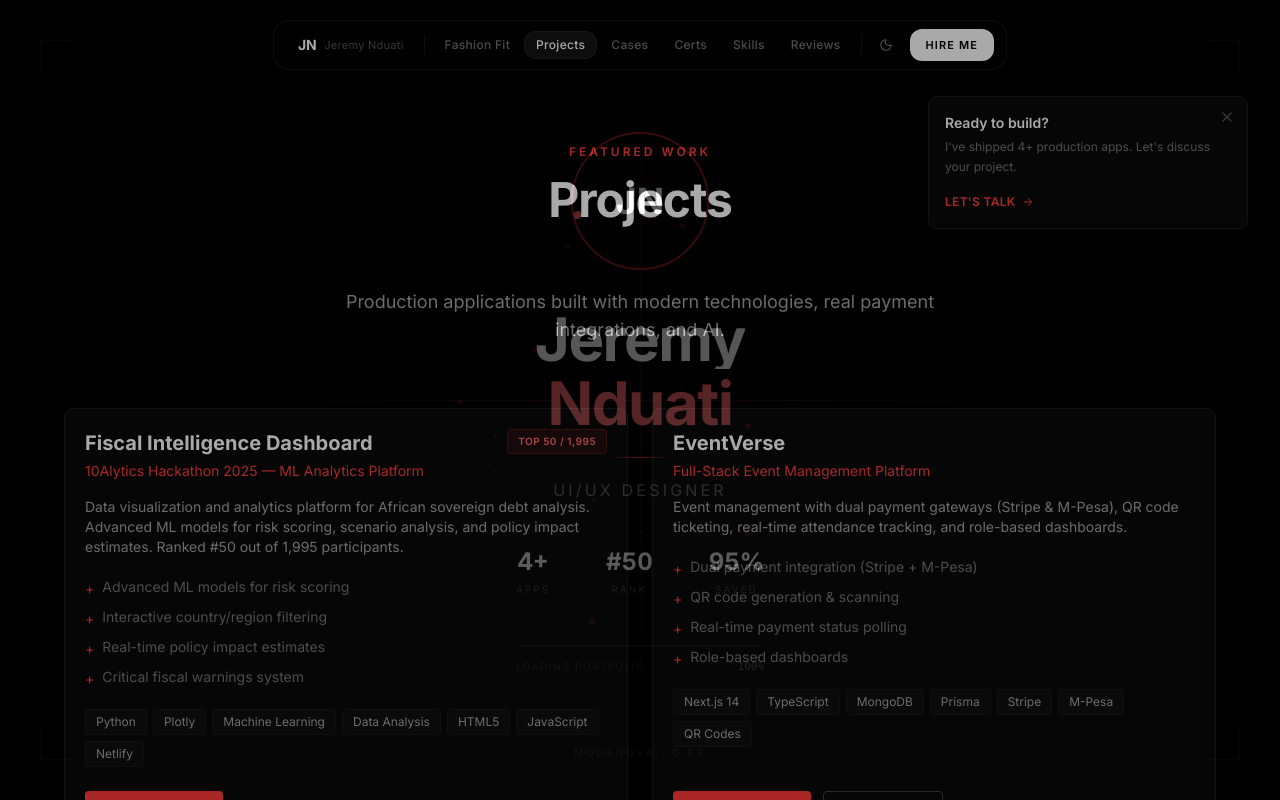
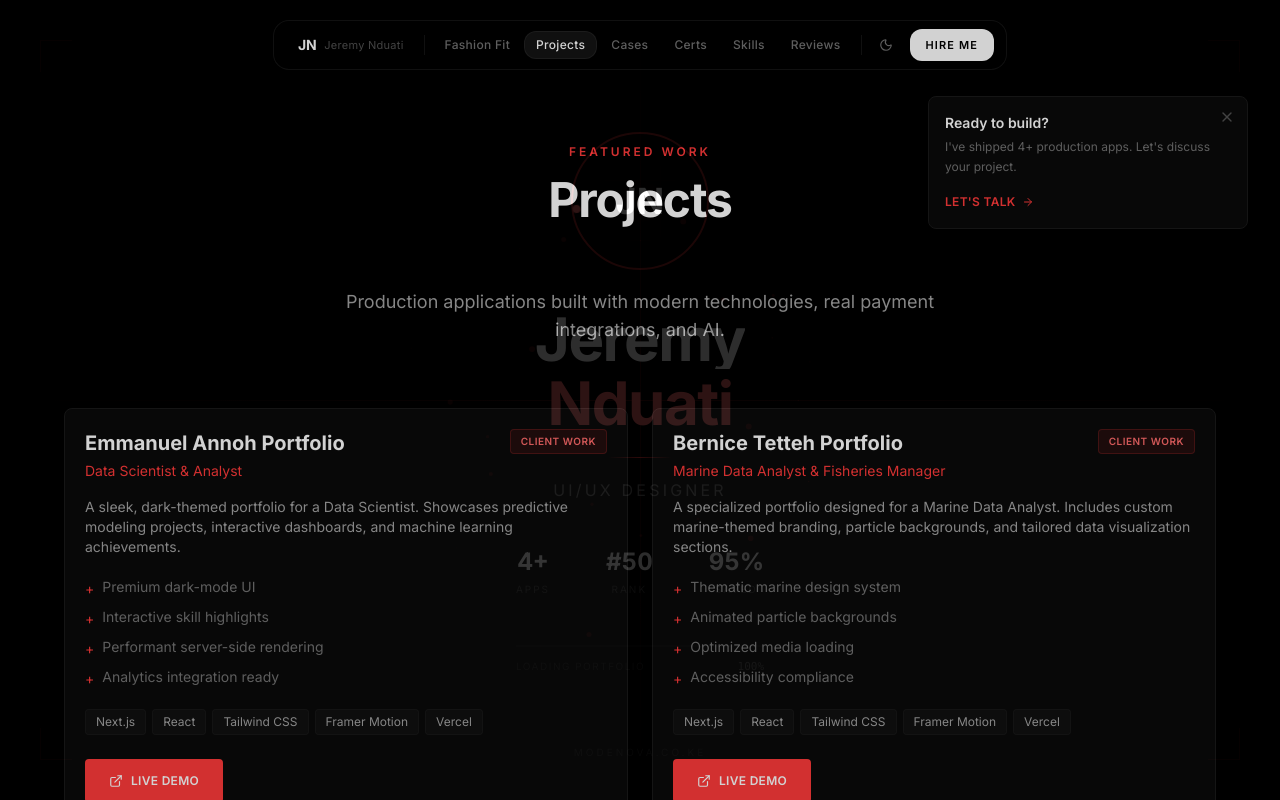
Before and after one commit to jeremydev-c/jeremy-portfolio, a Next.js app: page /projects in a window 1280 px wide. Shown: the top 800 px of the page. Built offline with nearby package versions, Linux system fonts and the light colour scheme.

Commit message:
Update portfolio: Add client projects, add Client Work badges, and remove YSK banner

```diff
--- a/app/case-studies/page.tsx
+++ b/app/case-studies/page.tsx
@@ -8,61 +8,43 @@ import ScrollToTop from '../components/ScrollToTop';
 
 export default function CaseStudies() {
   const caseStudies = [
+
     {
-      name: 'Fiscal Intelligence Dashboard',
-      summary: 'ML analytics platform for African sovereign debt — ranked #50 / 1,995 globally.',
-      role: 'Data Scientist & ML Engineer',
-      timeline: 'Hackathon',
-      stack: 'Python, Plotly, ML',
+      name: 'MT Kenya Sign Language Training Institute',
+      summary: 'A fully automated digital storefront and admissions portal handling document uploads and automated email receipts.',
+      role: 'Full-Stack Developer',
+      timeline: '4 weeks',
+      stack: 'HTML/CSS, JS, Node.js, Vercel',
       challenge:
-        'Create an intuitive platform enabling policymakers to understand fiscal risks and predict outcomes using complex financial datasets. Compete against 1,995 participants.',
+        'Digitize the admissions process for a sign language institute to allow seamless online applications with document uploads, without the overhead of a traditional database.',
       solution: [
-        'Developed advanced ML models for risk scoring and scenario analysis.',
-        'Built interactive dashboard with real-time filtering and dynamic visualizations.',
-        'Implemented policy impact estimation system with potential annual savings.',
+        'Built a serverless Vercel backend using Node.js to process multipart form data and document uploads.',
+        'Integrated Resend API for sending automated, stylized HTML email receipts to both applicants and administration.',
+        'Designed a responsive, premium UI using Vanilla HTML/CSS with modern typography and animations.',
       ],
       metrics: [
-        { label: 'Ranking', value: '#50 / 1,995' },
-        { label: 'Countries', value: '10+' },
-        { label: 'Charts', value: '4' },
+        { label: 'Architecture', value: 'Serverless' },
+        { label: 'File Uploads', value: 'Supported' },
+        { label: 'Emails', value: 'Resend API' },
       ],
     },
     {
-      name: 'EventVerse',
-      summary: 'Digitized the entire event lifecycle — dual payments, QR ticketing, live ops dashboard.',
-      role: 'Lead Full-Stack Engineer',
+      name: 'Tabby Premium Eggs',
+      summary: 'Full-stack e-commerce and farm management portal with robust order fulfillment and interactive 3D elements.',
+      role: 'Full-Stack Engineer',
       timeline: '12 weeks',
-      stack: 'Next.js, Prisma, Stripe',
+      stack: 'Next.js 14, MongoDB, Paystack',
       challenge:
-        'Create a unified experience for hybrid events with real-time ticketing, universal payments, and on-site verification.',
+        'Create a unified platform to sell premium eggs countrywide while simultaneously managing farm visit bookings, integrating secure payments, and providing an interactive 3D experience.',
       solution: [
-        'Dual payment architecture with webhook-based reconciliation.',
-        'Scanner-first PWA that caches QR codes offline.',
-        'Live ops dashboard showing ticket sales and attendee flow.',
+        'Built a custom e-commerce pipeline utilizing MongoDB to track order fulfillment stages.',
+        'Developed a booking system with direct Paystack integration for farm visits and PDF generation.',
+        'Integrated React Three Fiber for engaging 3D visuals and Chart.js for admin analytics dashboards.',
       ],
       metrics: [
-        { label: 'Payment success', value: '+38%' },
-        { label: 'Check-in time', value: '-65%' },
-        { label: 'Support tickets', value: '-45%' },
-      ],
-    },
-    {
-      name: 'ShopStar',
-      summary: 'Scaled a founder\'s MVP into an enterprise retail platform handling flash sales and fulfillment.',
-      role: 'Full-Stack Engineer',
-      timeline: '10 weeks',
-      stack: 'Next.js, Node, MongoDB',
-      challenge:
-        'Replace fragmented tooling (Google Sheets + WhatsApp orders) with a single source of truth.',
-      solution: [
-        'Implemented inventory ledger with low-stock automations.',
-        'Role-based admin portal with cohort analytics and AOV tracking.',
-        'Transactional comms covering the full order lifecycle.',
-      ],
-      metrics: [
-        { label: 'Conversion', value: '+27%' },
-        { label: 'Fulfillment', value: '2x faster' },
-        { label: 'Refund rate', value: '-18%' },
+        { label: 'Payments', value: 'Paystack' },
+        { label: 'Validation', value: 'Zod' },
+        { label: '3D Graphics', value: 'R3F' },
       ],
     },
     {
--- a/app/fashion-fit/page.tsx
+++ b/app/fashion-fit/page.tsx
@@ -150,9 +150,6 @@ export default function FashionFit() {
             >
               <div className="flex items-center gap-3 mb-6">
                 <span className="section-label mb-0">Featured Project</span>
-                <span className="px-2 py-0.5 rounded text-[9px] sm:text-[10px] bg-sand-500/10 border border-sand-500/20 text-sand-400 uppercase tracking-wider font-semibold">
-                  YSK 2026
-                </span>
               </div>
 
               <h1 className="text-3xl sm:text-4xl md:text-5xl lg:text-6xl font-bold text-white tracking-tight leading-[1.1] mb-4 sm:mb-6">
--- a/app/projects/page.tsx
+++ b/app/projects/page.tsx
@@ -8,51 +8,83 @@ import ScrollToTop from '../components/ScrollToTop';
 
 export default function Projects() {
   const projects = [
+
     {
-      name: 'Fiscal Intelligence Dashboard',
-      tagline: '10Alytics Hackathon 2025 — ML Analytics Platform',
-      description:
-        'Data visualization and analytics platform for African sovereign debt analysis. Advanced ML models for risk scoring, scenario analysis, and policy impact estimates. Ranked #50 out of 1,995 participants.',
-      tech: ['Python', 'Plotly', 'Machine Learning', 'Data Analysis', 'HTML5', 'JavaScript', 'Netlify'],
+      name: 'Emmanuel Annoh Portfolio',
+      tagline: 'Data Scientist & Analyst',
+      description: 'A sleek, dark-themed portfolio for a Data Scientist. Showcases predictive modeling projects, interactive dashboards, and machine learning achievements.',
+      tech: ['Next.js', 'React', 'Tailwind CSS', 'Framer Motion', 'Vercel'],
       features: [
-        'Advanced ML models for risk scoring',
-        'Interactive country/region filtering',
-        'Real-time policy impact estimates',
-        'Critical fiscal warnings system',
+        'Premium dark-mode UI',
+        'Interactive skill highlights',
+        'Performant server-side rendering',
+        'Analytics integration ready'
       ],
-      liveUrl: 'https://moonlit-starlight-601077.netlify.app',
+      liveUrl: 'https://emmanuel-annoh-portfolio.vercel.app/',
       githubUrl: '#',
-      badge: 'Top 50 / 1,995',
+      badge: 'Client Work',
     },
     {
-      name: 'EventVerse',
-      tagline: 'Full-Stack Event Management Platform',
-      description:
-        'Event management with dual payment gateways (Stripe & M-Pesa), QR code ticketing, real-time attendance tracking, and role-based dashboards.',
-      tech: ['Next.js 14', 'TypeScript', 'MongoDB', 'Prisma', 'Stripe', 'M-Pesa', 'QR Codes'],
+      name: 'Bernice Tetteh Portfolio',
+      tagline: 'Marine Data Analyst & Fisheries Manager',
+      description: 'A specialized portfolio designed for a Marine Data Analyst. Includes custom marine-themed branding, particle backgrounds, and tailored data visualization sections.',
+      tech: ['Next.js', 'React', 'Tailwind CSS', 'Framer Motion', 'Vercel'],
       features: [
-        'Dual payment integration (Stripe + M-Pesa)',
-        'QR code generation & scanning',
-        'Real-time payment status polling',
-        'Role-based dashboards',
+        'Thematic marine design system',
+        'Animated particle backgrounds',
+        'Optimized media loading',
+        'Accessibility compliance'
       ],
-      liveUrl: 'https://eventverse-mu.vercel.app',
-      githubUrl: 'https://github.com/jeremydev-c/eventverse',
+      liveUrl: 'https://bernice-tetteh-portfolio.vercel.app/',
+      githubUrl: '#',
+      badge: 'Client Work',
     },
     {
-      name: 'ShopStar',
-      tagline: 'Enterprise E-Commerce Platform',
+      name: 'Modinat Omolara Buhari Portfolio',
+      tagline: 'Data Analyst & BI Specialist',
+      description: 'A modern, highly optimized professional portfolio for a Data Analyst. Features responsive design, scroll animations, and dynamic project showcases.',
+      tech: ['Next.js', 'React', 'Tailwind CSS', 'Framer Motion', 'Vercel'],
+      features: [
+        'Custom interactive UI elements',
+        'SEO optimization and meta tags',
+        'High-performance Next.js routing',
+        'Responsive mobile-first design'
+      ],
+      liveUrl: 'https://modinat-omolara-buhari-portfolio.vercel.app/',
+      githubUrl: '#',
+      badge: 'Client Work',
+    },
+    {
+      name: 'MT Kenya Sign Language Training Institute',
+      tagline: 'Modern KSL Education & Admissions Platform',
+      badge: 'Client Work',
       description:
-        'Full-stack e-commerce with Stripe payments, inventory management, admin dashboard, and comprehensive order processing.',
-      tech: ['Next.js 16', 'TypeScript', 'Node.js', 'Express', 'MongoDB', 'Stripe', 'Resend'],
+        'A fully automated digital storefront and admissions portal for a sign language training center. Features document uploads, serverless backend processing, and automated HTML email receipts.',
+      tech: ['HTML5', 'CSS3', 'JavaScript', 'Node.js', 'Vercel', 'Resend API'],
       features: [
-        'Secure payment processing (Stripe)',
-        'Real-time inventory management',
-        'Admin dashboard with analytics',
-        'Order tracking & email notifications',
+        'Online application with document uploads',
+        'Automated HTML email receipts via Resend',
+        'Serverless form processing',
+        'Responsive modern UI with animations',
       ],
-      liveUrl: 'https://shopstar-psi.vercel.app',
-      githubUrl: 'https://github.com/jeremydev-c/shopstar',
+      liveUrl: 'https://mt-kenya-sign-language-training-ins.vercel.app/',
+      githubUrl: '#',
+    },
+    {
+      name: 'Tabby Premium Eggs',
+      tagline: 'E-Commerce & Farm Management Portal',
+      badge: 'Client Work',
+      description:
+        'E-commerce platform selling premium Grade AA eggs with countrywide delivery. Features a robust order fulfillment pipeline, Paystack-integrated farm bookings, and interactive 3D models.',
+      tech: ['Next.js 14', 'MongoDB', 'React Three Fiber', 'Paystack', 'Chart.js', 'Zod'],
+      features: [
+        'Order tracking & fulfillment pipeline',
+        'Farm visit bookings via Paystack',
+        'Interactive 3D elements',
+        'Admin dashboard with sales analytics',
+      ],
+      liveUrl: 'https://www.tabbypremiumeggs.online/',
+      githubUrl: '#',
     },
     {
       name: 'Fashion Fit',
```
